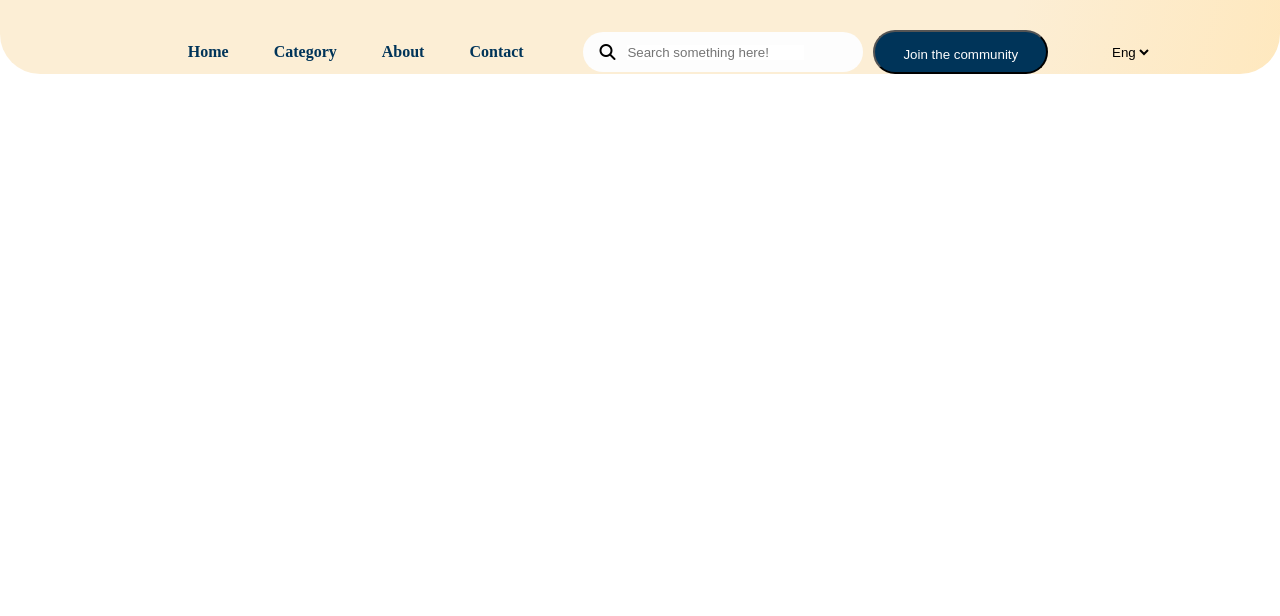
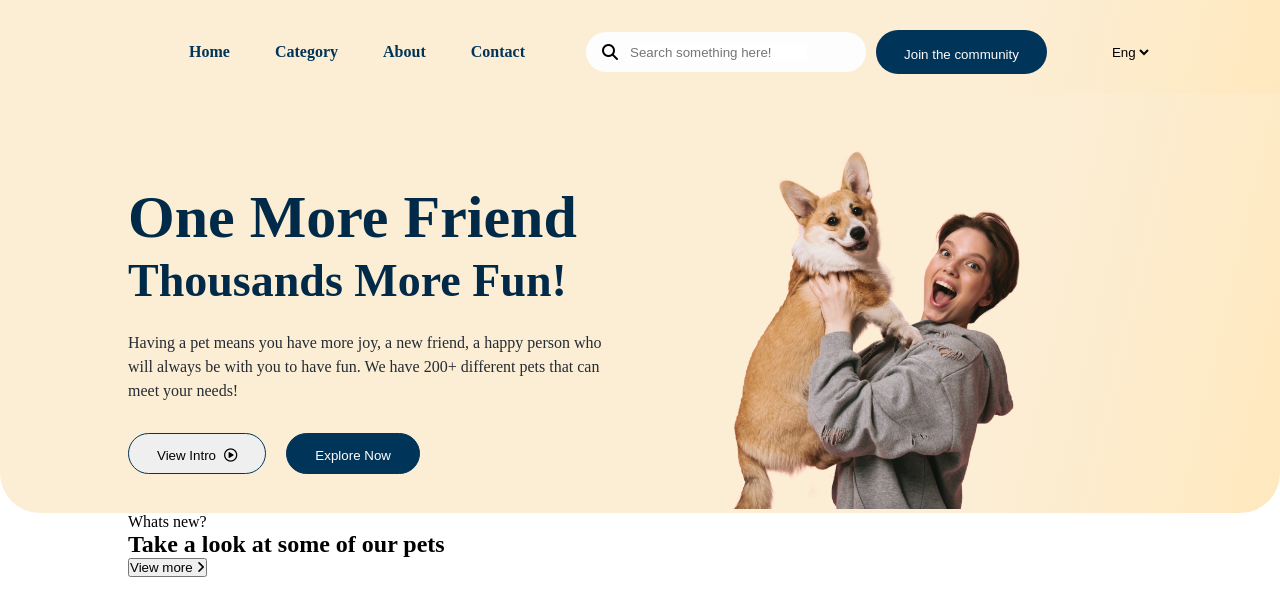
Before and after one commit to abduvalisultonaliyev/imtihon, a plain HTML site: page index.html in a window 1280 px wide. Drawn offline with Linux system fonts and the light colour scheme.

Commit message:
showcase

```diff
--- a/assets/scss/media.scss
+++ b/assets/scss/media.scss
@@ -35,3 +35,31 @@
         display: none;
     }
 }
+@media(max-width:1265px){
+    .showcase_tt{
+        flex-direction: column;
+        align-items: start;
+    }
+}
+@media(max-width:573px){
+    .showcase_left{
+        h1{
+            width: 100%;
+            font-size: 50px;
+        }
+        h3{
+            width: 100%;
+        }
+        p{
+            width: 100%;
+        }
+
+    }
+}
+@media(max-width:360px){
+    .showcase_left{
+        div{
+            flex-direction: column;
+        }
+    }
+}
--- a/assets/scss/navbar.scss
+++ b/assets/scss/navbar.scss
@@ -2,7 +2,6 @@ header {
   width: 100%;
   height: 100%;
   flex-shrink: 0;
-  border-radius: 0px 0px 40px 40px;
   background: var(
     --Linear,
     linear-gradient(103deg, #fceed5 6.43%, #fceed5 78.33%, #ffe7ba 104.24%)
@@ -13,6 +12,10 @@ header {
   align-items: center;
   justify-content: space-between;
   padding-top: 30px;
+  padding-bottom: 20px;
+  position: sticky;
+  top: 0;
+  z-index: 999;
 }
 .nav_link {
   display: flex;
@@ -56,6 +59,8 @@ header {
     border-radius: 57px;
     background: var(--primary-color-dark-blue, #003459);
     color: #fdfdfd;
+    cursor: pointer;
+    border: none;
   }
 }
 .nav_eng {
--- /dev/null
+++ b/assets/scss/showcase.scss
@@ -0,0 +1,68 @@
+.showcase{
+    width: 100%;
+    height: 100%;
+    border-radius: 0px 0px 40px 40px;
+background: var(--Linear, linear-gradient(103deg, #FCEED5 6.43%, #FCEED5 78.33%, #FFE7BA 104.24%));
+}
+.showcase_tt{
+    display: flex;
+    align-items: center;
+    padding-top: 50px;
+}
+.showcase_right{
+    img{
+        width: 100%;
+    }
+}
+.showcase_left{
+    h1{
+        color: var(--primary-color-dark-blue-80, #002A48);
+font-family: SVN-Gilroy;
+font-size: 60px;
+font-style: normal;
+font-weight: 800;
+line-height: 68px; /* 113.333% */
+text-transform: capitalize;
+    }
+    h3{
+        color: var(--primary-color-dark-blue-80, #002A48);
+font-family: SVN-Gilroy;
+font-size: 46px;
+font-style: normal;
+font-weight: 700;
+line-height: 60px; /* 130.435% */
+text-transform: capitalize;
+padding-bottom: 20px;
+    }
+    p{
+        width: 480px;
+        color: var(--neutral-color-80, #242B33);
+
+/* Body/16px Medium */
+font-family: SVN-Gilroy;
+font-size: 16px;
+font-style: normal;
+font-weight: 500;
+line-height: 24px; /* 150% */
+padding-bottom: 30px;
+    }
+    div{
+        display: flex;
+        align-items: center;
+        gap: 20px;
+        button{
+            display: inline-flex;
+padding: 14px 28px 10px 28px;
+justify-content: center;
+align-items: center;
+gap: 8px;
+border-radius: 57px;
+border: 1.5px solid var(--primary-color-dark-blue, #003459);
+        }
+        button:nth-last-of-type(1){
+            border-radius: 57px;
+background: var(--primary-color-dark-blue, #003459);
+color: #fff;
+        }
+    }
+}
--- a/assets/scss/style.scss
+++ b/assets/scss/style.scss
@@ -1,3 +1,4 @@
 @import "./navbar.scss";
 @import "./global.scss";
+@import "./showcase.scss";
 @import "./media.scss";
--- a/index.html
+++ b/index.html
@@ -45,5 +45,41 @@
         </nav>
       </div>
     </header>
+    <section class="showcase">
+        <div class="container">
+            <div class="showcase_tt">
+                <div class="showcase_left">
+                    <h1>One more friend</h1>
+                    <h3>Thousands more fun!</h3>
+                    <p>Having a pet means you have more joy, a new friend, a  happy person who will always be with you to have fun. We have 200+  different pets that can meet your needs!</p>
+                    <div>
+                        <button>View Intro <i class="fa-regular fa-circle-play"></i></button>
+                        <button>Explore Now</button>
+                    </div>
+                </div>
+                <div class="showcase_right">
+                    <img src="./img/yaloqi.png" alt="">
+                </div>
+            </div>
+        </div>
+    </section>
+    <section class="cards">
+        <div class="container">
+            <div class="card_title">
+                <div class="card_l">
+                    <p>Whats new?</p>
+                    <h1>Take a look at some of our pets</h1>
+                </div>
+                <div class="card_r">
+                    <button>View more <i class="fa-solid fa-angle-right"></i></button>
+                </div>
+            </div>
+            <div class="card">
+                <div class="card_bg">
+
+                </div>
+            </div>
+        </div>
+    </section>
   </body>
 </html>
```
Also changed, not shown: assets/css/style.css, assets/scss/cards.scss (added), img/card 1.jpg (added), img/card 2.jpg (added), img/card 3.jpg (added), img/card 4.jpg (added), img/card 5.jpg (added), img/card 6.jpg (added), img/card 7.jpg (added), img/card 8.jpg (added), img/yaloqi.png (added), 1 other file.
